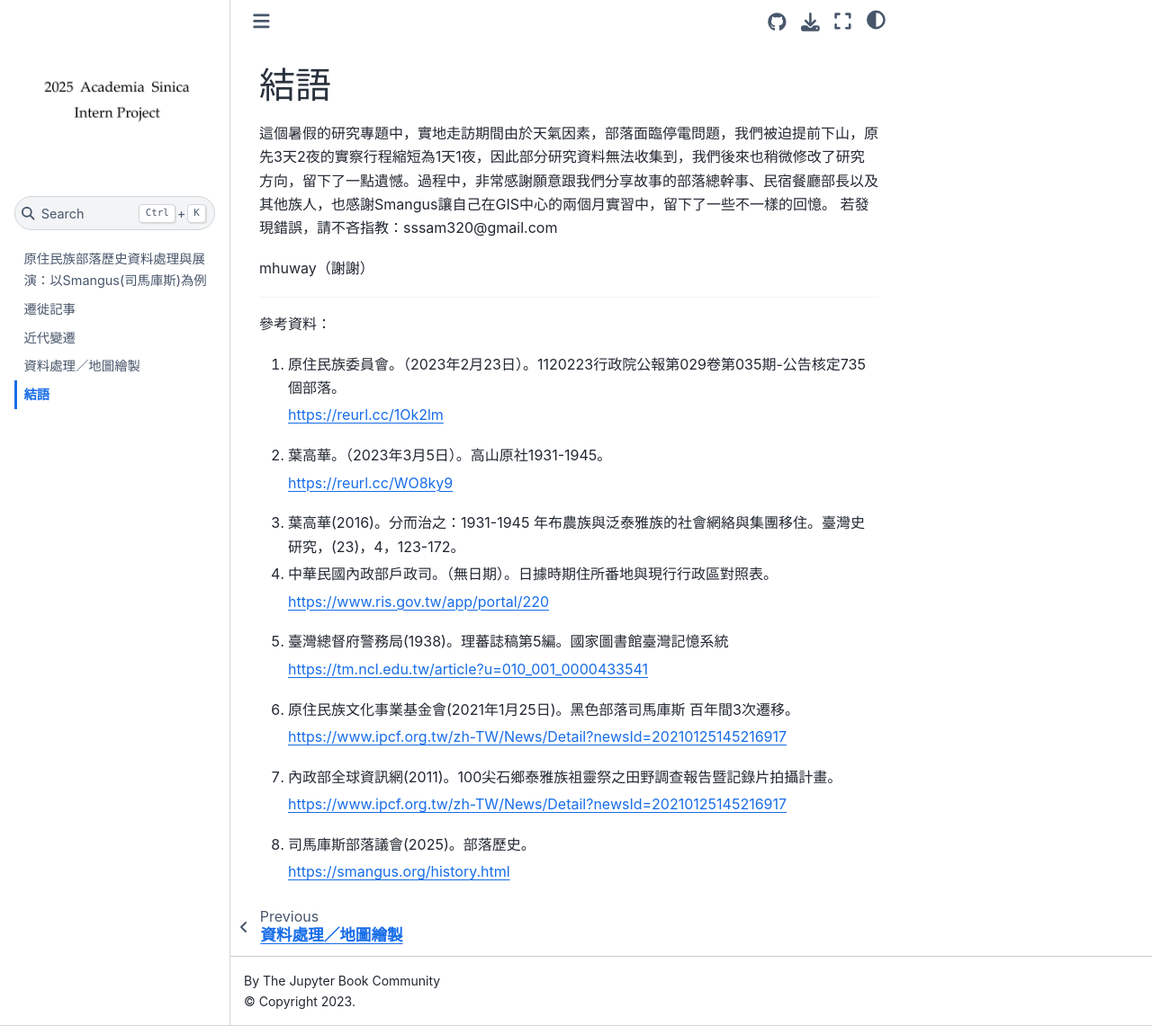
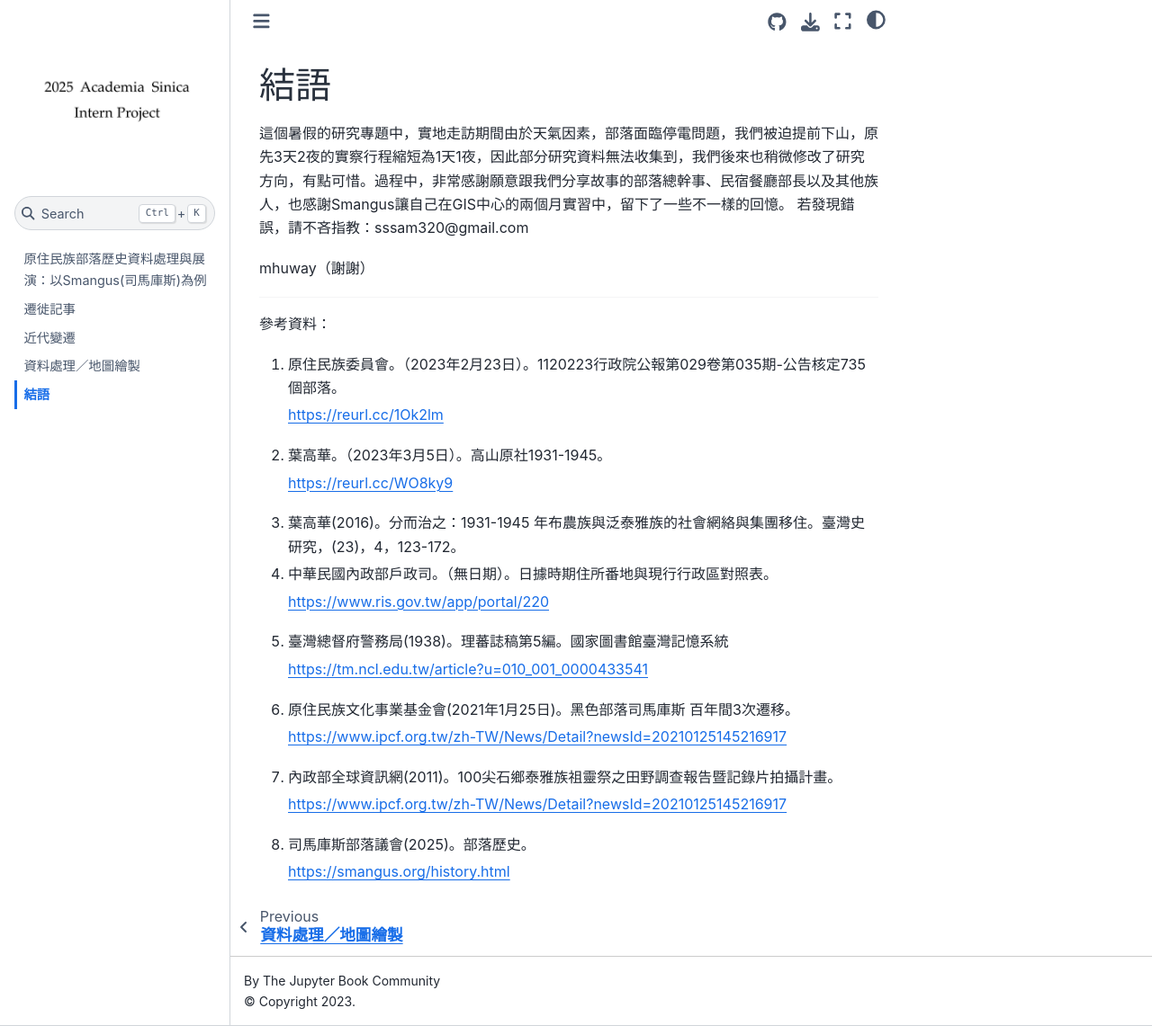
Before and after one commit to lsxx20/mybook2, a Jupyter Book: the page built from end.md, in a window 1280 px wide and 1141 px high. Shown: the whole window at 90% size. Built offline with Jupyter Book 1.0.4 settings and Sphinx 7.4.7 and the Sphinx Book theme 1.1.4, drawn with Linux system fonts in a browser that asks for light colours.

Commit message:
Update content

```diff
--- a/end.md
+++ b/end.md
@@ -3,7 +3,7 @@ title: 結語
 ---
 # 結語
 
-這個暑假的研究專題中，實地走訪期間由於天氣因素，部落面臨停電問題，我們被迫提前下山，原先3天2夜的實察行程縮短為1天1夜，因此部分研究資料無法收集到，我們後來也稍微修改了研究方向，留下了一點遺憾。過程中，非常感謝願意跟我們分享故事的部落總幹事、民宿餐廳部長以及其他族人，也感謝Smangus讓自己在GIS中心的兩個月實習中，留下了一些不一樣的回憶。 若發現錯誤，請不吝指教：sssam320@gmail.com
+這個暑假的研究專題中，實地走訪期間由於天氣因素，部落面臨停電問題，我們被迫提前下山，原先3天2夜的實察行程縮短為1天1夜，因此部分研究資料無法收集到，我們後來也稍微修改了研究方向，有點可惜。過程中，非常感謝願意跟我們分享故事的部落總幹事、民宿餐廳部長以及其他族人，也感謝Smangus讓自己在GIS中心的兩個月實習中，留下了一些不一樣的回憶。 若發現錯誤，請不吝指教：sssam320@gmail.com
 
 mhuway（謝謝）
 
```
Also changed, not shown: nowadays.md (+1 -1 lines).
